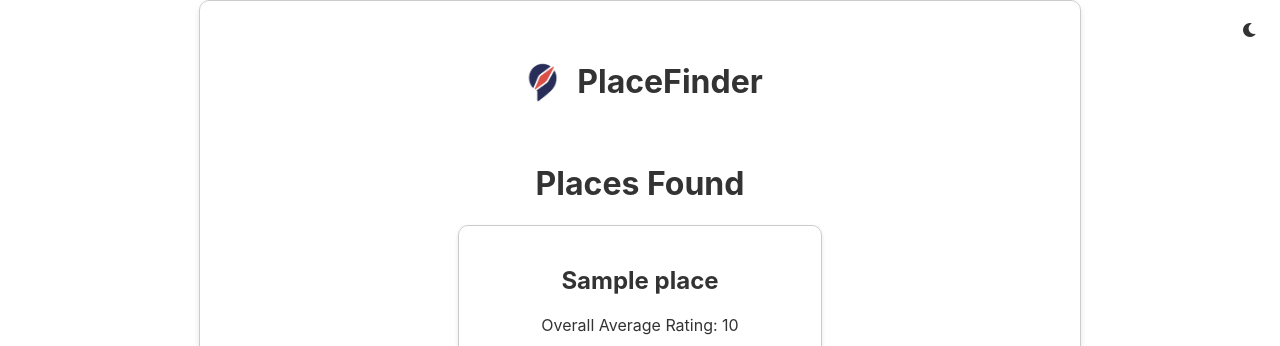
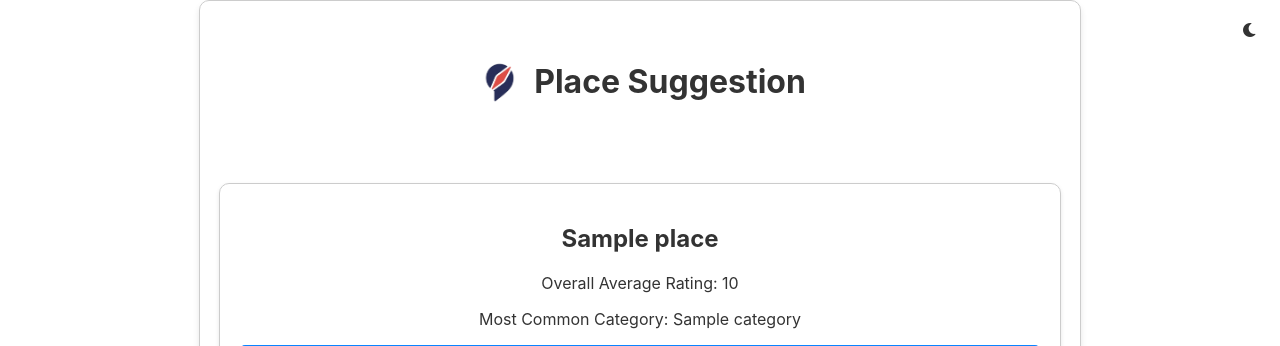
Before and after one commit to tonypapakon/place_suggestion, a Flask app: template templates/results.html in a window 1280 px wide. Shown: the top 346 px of the page. Run offline with Flask 3, Linux system fonts and the light colour scheme; the template is opened without the code that fills it: most values are stand-ins (such as "Sample title", 1, 10 or a date in 2020).

Commit message:
Refactor database connection handling and improve error management; enhance HTML templates and CSS for better layout and branding

```diff
--- a/app.py
+++ b/app.py
@@ -28,26 +28,35 @@ classifier = pipeline(model="facebook/bart-large-mnli")
 # --- Database Setup ---
 
 def get_db_connection():
-    """Connect to the SQLite database."""
-    conn = sqlite3.connect('feedback.db')
-    conn.row_factory = sqlite3.Row  # Allows accessing columns by name
-    return conn
+    """Connect to the SQLite database using a context manager."""
+    try:
+        conn = sqlite3.connect('feedback.db')
+        conn.row_factory = sqlite3.Row  # Allows accessing columns by name
+        return conn
+    except sqlite3.Error as e:
+        raise Exception(f"Database connection error: {e}")
 
 def init_db():
-    """Initialize the database with the user_feedback table."""
-    conn = get_db_connection()
-    cursor = conn.cursor()
-    cursor.execute('''
-        CREATE TABLE IF NOT EXISTS user_feedback (
-            user_id TEXT,
-            place_id TEXT,
-            liked BOOLEAN,
-            category TEXT,
-            timestamp DATETIME DEFAULT CURRENT_TIMESTAMP
-        )
-    ''')
-    conn.commit()
-    conn.close()
+    """Initialize the database with the user_feedback table and indices."""
+    try:
+        with get_db_connection() as conn:  # Use connection as a context manager
+            cursor = conn.cursor()
+            cursor.execute('''
+                CREATE TABLE IF NOT EXISTS user_feedback (
+                    user_id TEXT,
+                    place_id TEXT,
+                    liked BOOLEAN,
+                    category TEXT,
+                    timestamp DATETIME DEFAULT CURRENT_TIMESTAMP
+                )
+            ''')
+            # Add indices for performance on user_id, place_id, and category.
+            cursor.execute('CREATE INDEX IF NOT EXISTS idx_user_id ON user_feedback(user_id)')
+            cursor.execute('CREATE INDEX IF NOT EXISTS idx_place_id ON user_feedback(place_id)')
+            cursor.execute('CREATE INDEX IF NOT EXISTS idx_category ON user_feedback(category)')
+            conn.commit()
+    except sqlite3.Error as e:
+        print(f"SQLite error during init_db: {e}")
 
 # Run database initialization when the app starts
 init_db()
@@ -236,13 +245,17 @@ def rate_place():
     place_id = request.form.get('place_id')
     category = request.form.get('category')
     user_id = session.get('user_id', 'default_user')  # Temporary user ID
-    conn = get_db_connection()
-    cursor = conn.cursor()
-    cursor.execute('INSERT INTO user_feedback (user_id, place_id, liked, category) VALUES (?, ?, ?, ?)',
-                   (user_id, place_id, True, category))
-    conn.commit()
-    conn.close()
-    return render_template('results.html', places=[], api_key=API_KEY, error="Feedback recorded!")
+    try:
+        with get_db_connection() as conn:
+            cursor = conn.cursor()
+            cursor.execute('''
+                INSERT INTO user_feedback (user_id, place_id, liked, category)
+                VALUES (?, ?, ?, ?)
+            ''', (user_id, place_id, True, category))
+            conn.commit()
+        return render_template('results.html', places=[], api_key=API_KEY, error="Feedback recorded!")
+    except sqlite3.Error as e:
+        return render_template('results.html', error="Database error: " + str(e))
 
 # Run app
 if __name__ == '__main__':
--- a/static/style.css
+++ b/static/style.css
@@ -225,3 +225,11 @@ button:hover {
     align-items: center;
     margin-bottom: 20px;
 }
+
+/* Hero Section */
+.hero {
+    display: flex;
+    justify-content: center;
+    align-items: center;
+    min-height: 100vh;
+}
--- a/templates/index.html
+++ b/templates/index.html
@@ -2,7 +2,8 @@
 <html lang="en">
 <head>
     <meta charset="UTF-8">
-    <title>Review Analyzer</title>
+    <title>Place Suggestion</title>
+    <link rel="icon" type="image/png" href="{{ url_for('static', filename='logo_place_suggestion.png') }}">
     <link rel="stylesheet" href="{{ url_for('static', filename='style.css') }}">
     <link rel="stylesheet" href="https://cdnjs.cloudflare.com/ajax/libs/font-awesome/6.0.0/css/all.min.css">
     <script>
--- a/templates/results.html
+++ b/templates/results.html
@@ -2,7 +2,8 @@
 <html lang="en">
 <head>
     <meta charset="UTF-8">
-    <title>Results</title>
+    <title>Place Suggestion</title>
+    <link rel="icon" type="image/png" href="{{ url_for('static', filename='logo_place_suggestion.png') }}">
     <link rel="stylesheet" href="{{ url_for('static', filename='style.css') }}">
     <link rel="stylesheet" href="https://cdnjs.cloudflare.com/ajax/libs/font-awesome/6.0.0/css/all.min.css">
     <script>
@@ -40,14 +41,14 @@
         <!-- Logo and App Name in Header Bar -->
         <div class="header">
             <img src="{{ url_for('static', filename='logo_place_suggestion.png') }}" alt="Logo" style="height:50px; margin-right:10px;">
-            <h1>PlaceFinder</h1>
+            <h1>Place Suggestion</h1>
         </div>
-        <h1>Places Found</h1>
+        <h2></h2>
         {% if error %}
             <p class="error">{{ error }}</p>
         {% else %}
             {% for place in places %}
-                <div class="place">
+                <div class="place" style="width: 800px;">
                     <h2>{{ place['name'] }}</h2>
                     <p>Overall Average Rating: {{ place['overall_avg']|round(1) if place['overall_avg'] else 'N/A' }}</p>
                     <p>Most Common Category: {{ place['category'] }}</p>
@@ -69,15 +70,19 @@
                         ></iframe>
                     </div>
                     <h3>Reviews:</h3>
-                    <ul>
-                        {% for review in place['reviews'] %}
-                            <li class="review">
-                                <p><strong>Text:</strong> {{ review['text'] }}</p>
-                                <p><strong>Rating:</strong> {{ review['rating'] }}</p>
-                                <p><strong>Category:</strong> {{ review['category'] }}</p>
-                            </li>
-                        {% endfor %}
-                    </ul>
+                    <div class="reviews">
+                        {% if place['reviews']|length > 0 %}
+                            {% for review in place['reviews'] %}
+                                <div class="review">
+                                    <p><strong>Text:</strong> {{ review['text'] }}</p>
+                                    <p><strong>Rating:</strong> {{ review['rating'] }}</p>
+                                    <p><strong>Category:</strong> {{ review['category'] }}</p>
+                                </div>
+                            {% endfor %}
+                        {% else %}
+                            <div class="no-reviews">No reviews available</div>
+                        {% endif %}
+                    </div>
                 </div>
             {% endfor %}
         {% endif %}
```
Also changed, not shown: feedback.db.
